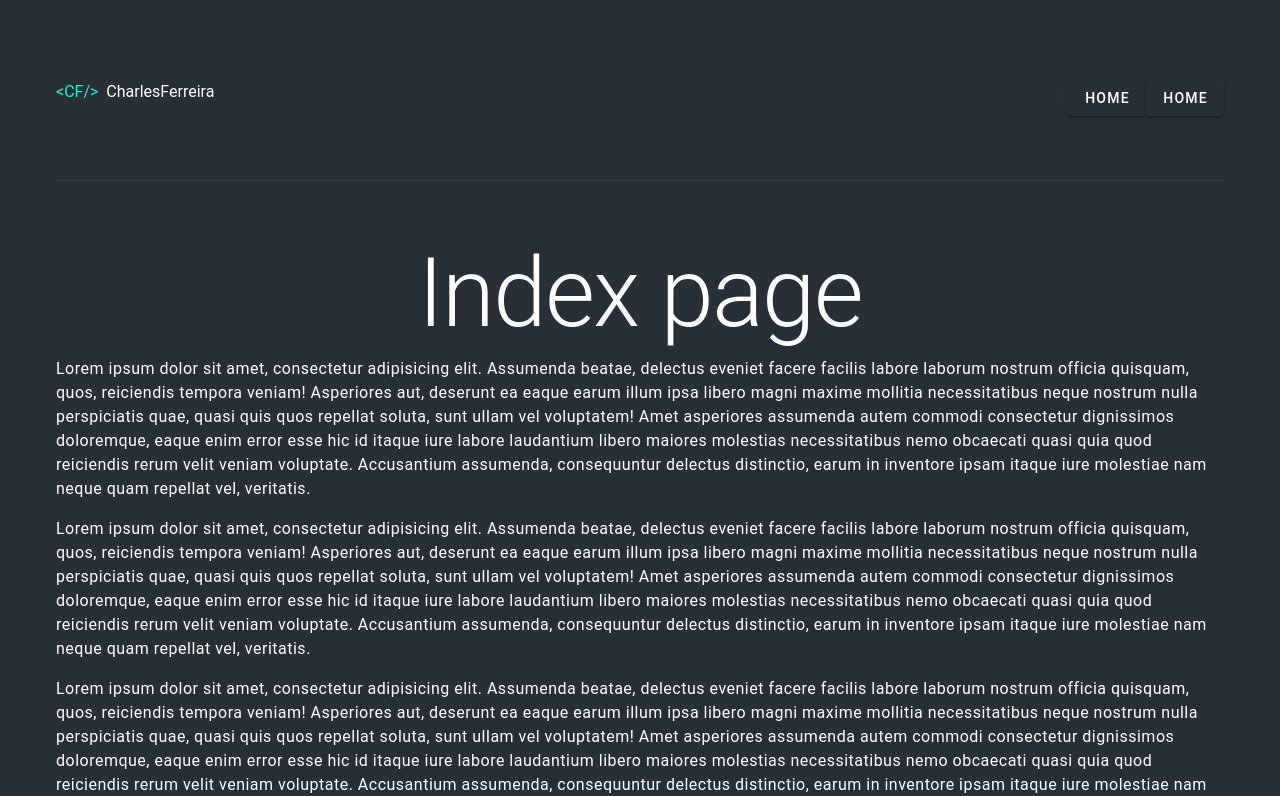
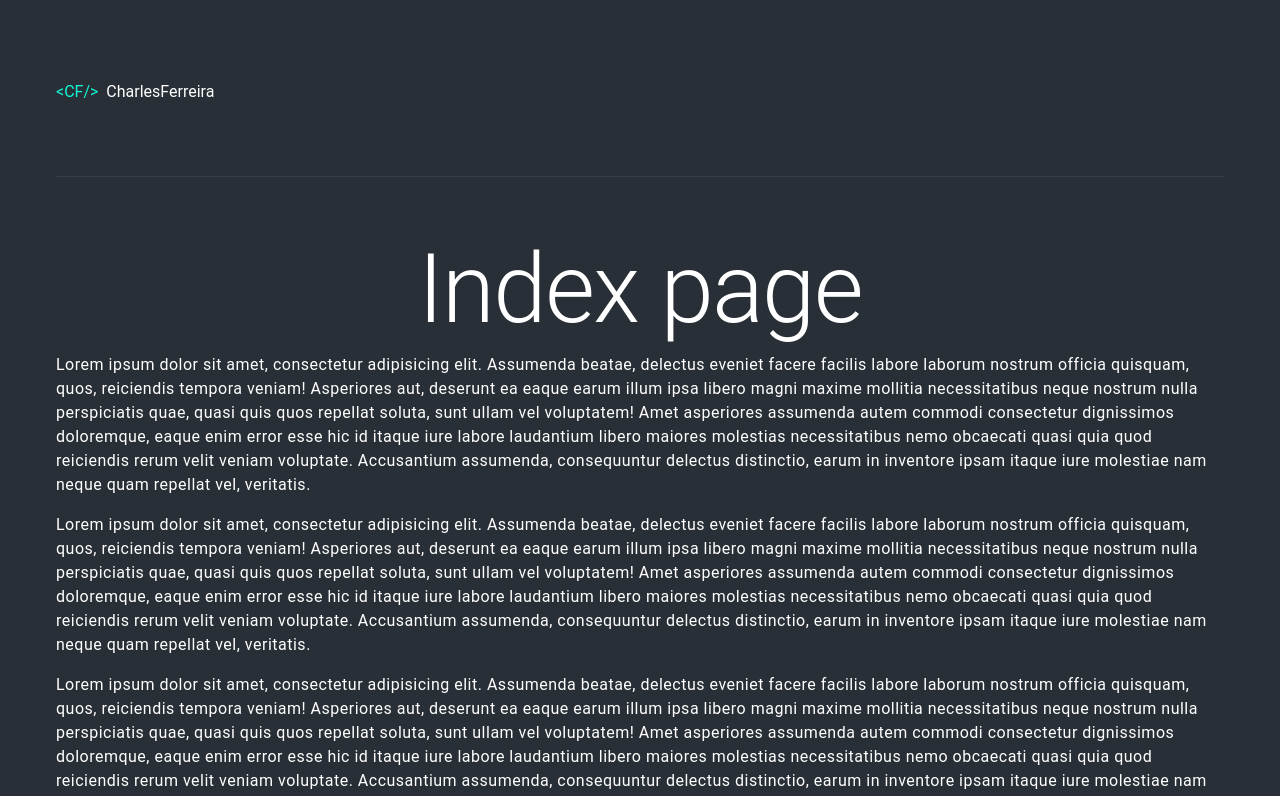
Before and after one commit to charlesferreira/charlesferreira-dev, a Vue app: page / in a window 1280 px wide. Shown: the top 796 px of the page. Built offline with nearby package versions, Linux system fonts and the light colour scheme.

Commit message:
(Feature #13) - Implementa componente AppLink

```diff
--- a/src/components/AppHeader/AppLink.vue
+++ b/src/components/AppHeader/AppLink.vue
@@ -1,3 +1,18 @@
 <template>
-  <v-btn>Home</v-btn>
+  <RouterLink
+    class="AppLink text-menu py-4 px-6 mx-2"
+    active-class="text-primary"
+    :to="$attrs.to"
+  >
+    <slot/>
+  </RouterLink>
 </template>
+
+<style scoped lang="scss">
+.AppLink {
+  color: rgb(var(--v-theme-text-white));
+  &:hover {
+    color: rgb(var(--v-theme-primary));
+  }
+}
+</style>
```
